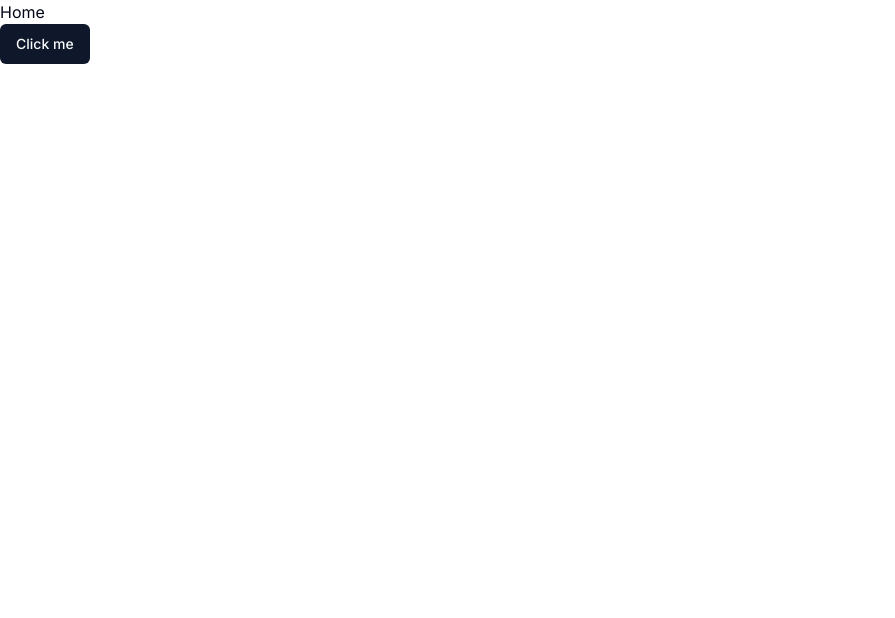
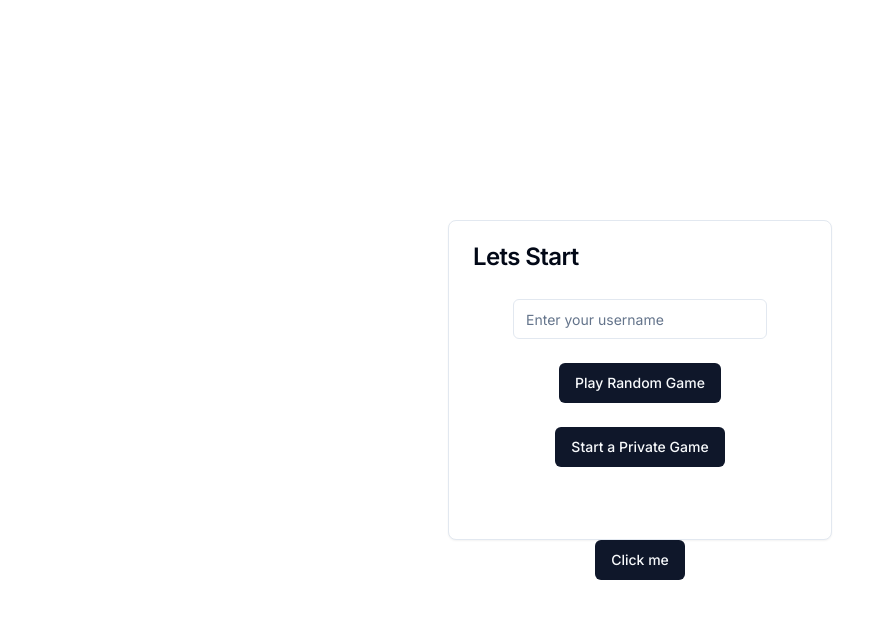
Before and after one commit to JTiscodin/Scribble, a Next.js app in the folder frontend/: page / in a window 1280 px wide. Shown: the top 618 px of the page, without its empty margins (0-895 px from the left). Built offline with nearby package versions, Linux system fonts and the light colour scheme; no server answers.

Commit message:
adding room logic

```diff
--- a/frontend/src/app/layout.tsx
+++ b/frontend/src/app/layout.tsx
@@ -1,6 +1,7 @@
 import type { Metadata } from "next";
 import { Inter } from "next/font/google";
 import "./globals.css";
+import PlayerContextProvider from "@/contexts/PlayerContext";
 
 const inter = Inter({ subsets: ["latin"] });
 
@@ -16,7 +17,9 @@
 }>) {
   return (
     <html lang="en">
-      <body className={inter.className}>{children}</body>
+      <body className={inter.className}>
+        <PlayerContextProvider>{children}</PlayerContextProvider>
+      </body>
     </html>
   );
 }
--- a/frontend/src/app/page.tsx
+++ b/frontend/src/app/page.tsx
@@ -3,21 +3,37 @@
 import Image from "next/image";
 import { Button } from "@/components/ui/button";
 import { useState } from "react";
+import { Card, CardContent, CardHeader, CardTitle } from "@/components/ui/card";
+import { Input } from "@/components/ui/input";
 
 export default function Home() {
   const [msg, setMsg] = useState("");
 
   const handleClick = async () => {
-    const res = await fetch(
-      "http://127.0.0.1:8787/"
-    );
+    const res = await fetch("http://127.0.0.1:8787/");
     const data = await res.json();
     setMsg(data.msg);
   };
 
+
+  const handleGameSubmit = (e:any ) => {
+    e.preventDefault();
+  }
+
   return (
-    <div>
-      <h1>Home</h1>
+    <div className="min-h-screen w-screen flex flex-col justify-center items-center">
+      <Card className="w-[30vw]">
+        <CardHeader>
+          <CardTitle>Lets Start</CardTitle>
+          <CardContent className="">
+            <form onSubmit={handleGameSubmit} className="my-2 p-4 flex flex-col items-center gap-6">
+              <Input placeholder="Enter your username" />
+              <Button>Play Random Game</Button>
+              <Button>Start a Private Game</Button>
+            </form>
+          </CardContent>
+        </CardHeader>
+      </Card>
       <Button onClick={handleClick}>Click me</Button>
       <div>{msg}</div>
     </div>
--- /dev/null
+++ b/frontend/src/components/ui/card.tsx
@@ -0,0 +1,79 @@
+import * as React from "react"
+
+import { cn } from "@/lib/utils"
+
+const Card = React.forwardRef<
+  HTMLDivElement,
+  React.HTMLAttributes<HTMLDivElement>
+>(({ className, ...props }, ref) => (
+  <div
+    ref={ref}
+    className={cn(
+      "rounded-lg border bg-card text-card-foreground shadow-sm",
+      className
+    )}
+    {...props}
+  />
+))
+Card.displayName = "Card"
+
+const CardHeader = React.forwardRef<
+  HTMLDivElement,
+  React.HTMLAttributes<HTMLDivElement>
+>(({ className, ...props }, ref) => (
+  <div
+    ref={ref}
+    className={cn("flex flex-col space-y-1.5 p-6", className)}
+    {...props}
+  />
+))
+CardHeader.displayName = "CardHeader"
+
+const CardTitle = React.forwardRef<
+  HTMLParagraphElement,
+  React.HTMLAttributes<HTMLHeadingElement>
+>(({ className, ...props }, ref) => (
+  <h3
+    ref={ref}
+    className={cn(
+      "text-2xl font-semibold leading-none tracking-tight",
+      className
+    )}
+    {...props}
+  />
+))
+CardTitle.displayName = "CardTitle"
+
+const CardDescription = React.forwardRef<
+  HTMLParagraphElement,
+  React.HTMLAttributes<HTMLParagraphElement>
+>(({ className, ...props }, ref) => (
+  <p
+    ref={ref}
+    className={cn("text-sm text-muted-foreground", className)}
+    {...props}
+  />
+))
+CardDescription.displayName = "CardDescription"
+
+const CardContent = React.forwardRef<
+  HTMLDivElement,
+  React.HTMLAttributes<HTMLDivElement>
+>(({ className, ...props }, ref) => (
+  <div ref={ref} className={cn("p-6 pt-0", className)} {...props} />
+))
+CardContent.displayName = "CardContent"
+
+const CardFooter = React.forwardRef<
+  HTMLDivElement,
+  React.HTMLAttributes<HTMLDivElement>
+>(({ className, ...props }, ref) => (
+  <div
+    ref={ref}
+    className={cn("flex items-center p-6 pt-0", className)}
+    {...props}
+  />
+))
+CardFooter.displayName = "CardFooter"
+
+export { Card, CardHeader, CardFooter, CardTitle, CardDescription, CardContent }
--- /dev/null
+++ b/frontend/src/components/ui/input.tsx
@@ -0,0 +1,25 @@
+import * as React from "react"
+
+import { cn } from "@/lib/utils"
+
+export interface InputProps
+  extends React.InputHTMLAttributes<HTMLInputElement> {}
+
+const Input = React.forwardRef<HTMLInputElement, InputProps>(
+  ({ className, type, ...props }, ref) => {
+    return (
+      <input
+        type={type}
+        className={cn(
+          "flex h-10 w-full rounded-md border border-input bg-background px-3 py-2 text-sm ring-offset-background file:border-0 file:bg-transparent file:text-sm file:font-medium placeholder:text-muted-foreground focus-visible:outline-none focus-visible:ring-2 focus-visible:ring-ring focus-visible:ring-offset-2 disabled:cursor-not-allowed disabled:opacity-50",
+          className
+        )}
+        ref={ref}
+        {...props}
+      />
+    )
+  }
+)
+Input.displayName = "Input"
+
+export { Input }
--- /dev/null
+++ b/frontend/src/contexts/PlayerContext.tsx
@@ -0,0 +1,50 @@
+"use client";
+
+import { Player } from "@/lib/types";
+import {
+  createContext,
+  ReactNode,
+  useContext,
+  useEffect,
+  useState,
+} from "react";
+
+interface PlayerContextProviderProps {
+  children: ReactNode;
+}
+
+const PlayerContext = createContext<Player | null>(null);
+
+const PlayerContextProvider = ({ children }: PlayerContextProviderProps) => {
+  const [username, setUsername] = useState<string>("");
+  const [socket, setSocket] = useState<WebSocket | null>(null);
+
+  useEffect(() => {
+    const socket = new WebSocket("ws://localhost:8787/ws");
+
+    setSocket(socket);
+
+    socket.onmessage = (evt) => {
+      console.log(evt.data);
+    };
+
+    return () => socket?.close();
+  }, []);
+
+  return (
+    <PlayerContext.Provider value={{ socket, username }}>
+      {children}
+    </PlayerContext.Provider>
+  );
+};
+
+export const usePlayerContext = () => {
+  const context = useContext(PlayerContext);
+
+  if (!context) {
+    console.error("Use the hook within the context provider");
+  }
+  return context;
+};
+
+export default PlayerContextProvider;
--- a/frontend/src/lib/types.ts
+++ b/frontend/src/lib/types.ts
@@ -4,3 +4,8 @@
     Circle = "Circle",
     Pen = "Pen",
   }
+
+  export type Player = {
+    username: string,
+    socket: WebSocket | null;
+  }
```
Also changed, not shown: 2 other files (tests, documents, lock files or other folders).
